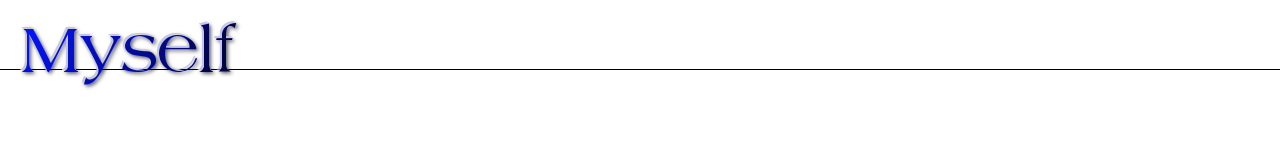
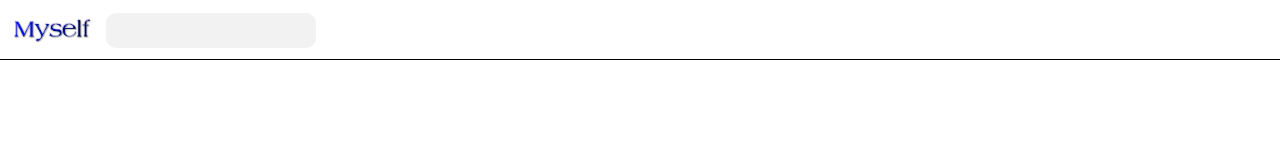
Before and after one commit to tinanago1/mysite, a plain HTML site: page HTML/home.html in a window 1280 px wide. Drawn offline with Linux system fonts and the light colour scheme; files whose address does not match are found by name.

Commit message:
base.scssの追加、headerの追記

```diff
--- /dev/null
+++ b/Foundation/base.scss
@@ -0,0 +1,5 @@
+$inputBacC: #F2F2F2;
+
+body {
+    font-size: 16px;
+}
--- a/HTML/home.html
+++ b/HTML/home.html
@@ -6,6 +6,7 @@
     <meta name="viewport" content="width=device-width, initial-scale=1.0">
     <link rel="stylesheet" href="../Foundation/reset.css">
     <link rel="stylesheet" href="../Layout/header.css">
+    <link rel="stylesheet" href="../Foundation/base.css">
     <title>Myself</title>
 </head>
 <body>
--- a/Layout/header.scss
+++ b/Layout/header.scss
@@ -1,8 +1,11 @@
+@use "../Foundation/base.scss" as base;
+
+
 .L-header {
 
     display: flex;
     width: 100%;
-    height: 70px;
+    height: 60px;
     padding: 10px;
     border-bottom: 1px solid;
 
@@ -16,9 +19,27 @@
 
 
                     .L-header_logoWrap_h1_a_img {
-
+                        padding-top: 5px;
+                        width: 85px;
                     }
                 }
             }
         }
+
+        .L-header_formWrap {
+
+            padding: 3px 0px 0px 11px;
+
+            .L-header_formWrap_form {
+
+                .L-header_formWrap_form_search {
+
+                    background-color: base.$inputBacC;
+                    border-radius: 10px;
+                    height: 35px;
+                    padding-left: 10px;
+                    max-width: 216px;
+                }
+            }
+        }
 }
```
Also changed, not shown: Foundation/base.css (added), Layout/header.css, 2 other files.
